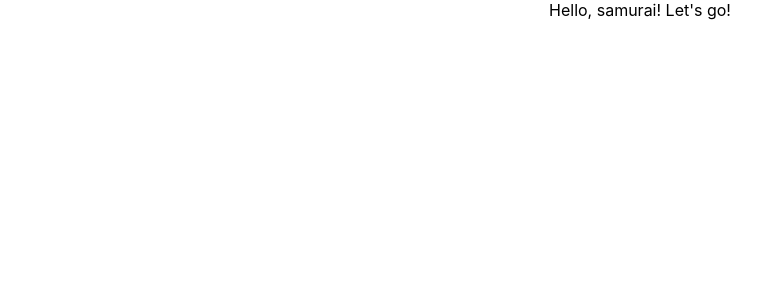
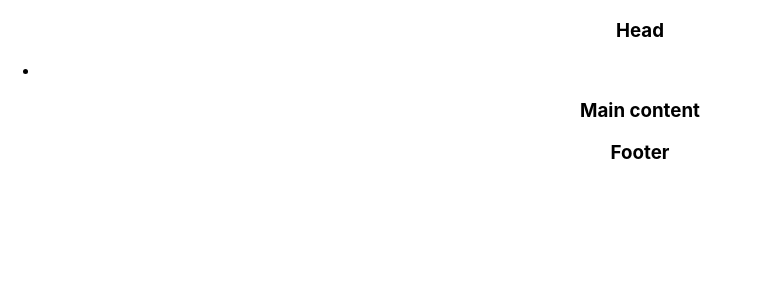
Before and after one commit to Alonasa/super-sales, a React (Create React App) app: page / in a window 1280 px wide. Shown: the top 300 px of the page, without its empty margins (0-770 px from the left). Built offline with nearby package versions, Linux system fonts and the light colour scheme.

Commit message:
divided app on small blocks layout

```diff
--- a/src/App.tsx
+++ b/src/App.tsx
@@ -1,10 +1,15 @@
 import React from 'react';
 import './App.css';
+import {Head} from './components/Head';
+import {Body} from './components/Body';
+import {Footer} from './components/Footer';
 
 function App() {
   return (
     <div className="App">
-     Hello, samurai! Let's go!
+      <Head/>
+      <Body/>
+      <Footer/>
     </div>
   );
 }
--- /dev/null
+++ b/src/components/Body.jsx
@@ -0,0 +1,9 @@
+import React from 'react';
+
+export const Body = () => {
+  return (
+    <section>
+      <h3>Main content</h3>
+    </section>
+  );
+};
--- /dev/null
+++ b/src/components/Footer.jsx
@@ -0,0 +1,9 @@
+import React from 'react';
+
+export const Footer = () => {
+  return (
+    <footer>
+      <h3>Footer</h3>
+    </footer>
+  );
+};
--- /dev/null
+++ b/src/components/Head.jsx
@@ -0,0 +1,14 @@
+import React from 'react';
+
+export const Head = () => {
+  return (
+    <section>
+      <h3>Head</h3>
+      <nav>
+        <ul>
+          <li></li>
+        </ul>
+      </nav>
+    </section>
+  );
+};
```
